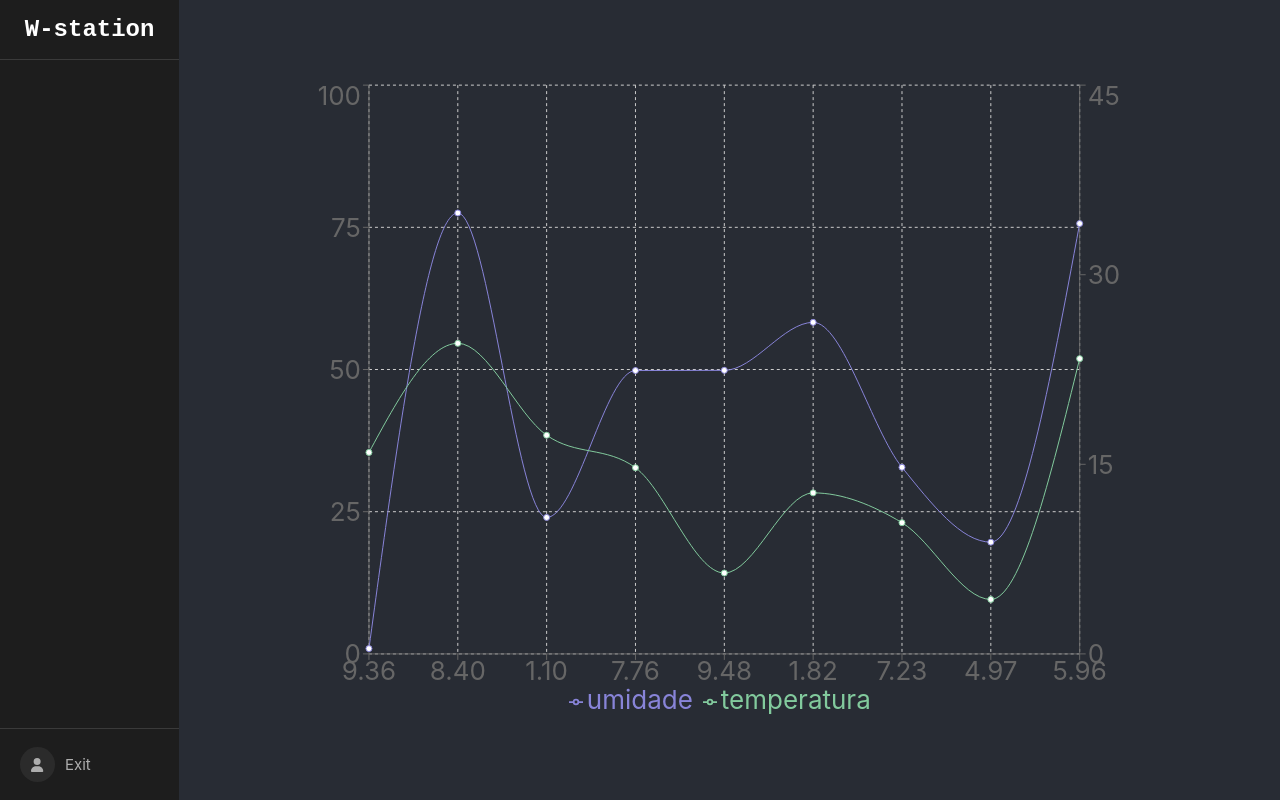
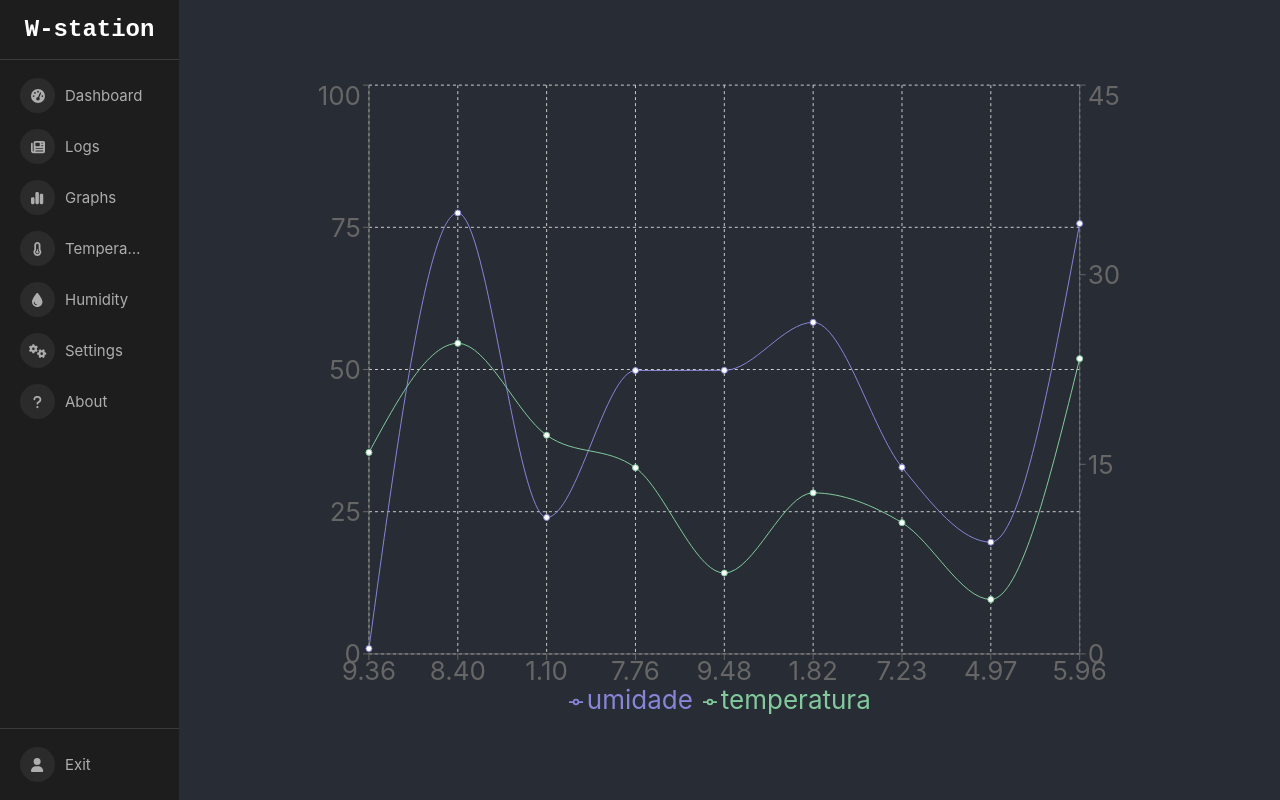
Before and after one commit to gab5987/wstation-frontend, a React (Create React App) app: page /home in a window 1280 px wide. Built offline with nearby package versions, Linux system fonts and the light colour scheme; no server answers.

Commit message:
FIx: sidebar itens

```diff
--- a/src/components/Sidebar.tsx
+++ b/src/components/Sidebar.tsx
@@ -5,7 +5,6 @@ import {
     faGaugeHigh,
     faQuestion,
     faUser,
-    faUserCog,
     faNewspaper,
     faTemperatureQuarter,
     faDroplet,
@@ -26,7 +25,33 @@ const Sidebar = (props: any) => {
 
             <SidebarContent>
                 <Menu iconShape="circle">
+                    <MenuItem icon={<FontAwesomeIcon icon={faGaugeHigh} />}>
+                        <a href="/home"> Dashboard </a>
+                    </MenuItem>
 
+                    <MenuItem icon={<FontAwesomeIcon icon={faNewspaper} />}>
+                        <a href="/about"> Logs </a>
+                    </MenuItem>
+
+                    <MenuItem icon={<FontAwesomeIcon icon={faChartSimple} />}>
+                        <a href="/about"> Graphs </a>
+                    </MenuItem>
+
+                    <MenuItem icon={<FontAwesomeIcon icon={faTemperatureQuarter} />}>
+                        <a href="/about"> Temperature </a>
+                    </MenuItem>
+
+                    <MenuItem icon={<FontAwesomeIcon icon={faDroplet} />}>
+                        <a href="/about"> Humidity </a>
+                    </MenuItem>
+
+                    <MenuItem icon={<FontAwesomeIcon icon={faGears} />}>
+                        <a href="/about"> Settings </a>
+                    </MenuItem>
+
+                    <MenuItem icon={<FontAwesomeIcon icon={faQuestion} />}>
+                        <a href="/about"> About </a>
+                    </MenuItem>
                 </Menu>
             </SidebarContent>
 
@@ -42,31 +67,3 @@ const Sidebar = (props: any) => {
     );
 }
 export default Sidebar;
-
-// <MenuItem icon={<FontAwesomeIcon icon={faGaugeHigh} />}>
-//                         <a href="/home"> Dashboard </a>
-//                     </MenuItem>
-
-//                     <MenuItem icon={<FontAwesomeIcon icon={faNewspaper} />}>
-//                         <a href="/about"> Logs </a>
-//                     </MenuItem>
-
-//                     <MenuItem icon={<FontAwesomeIcon icon={faChartSimple} />}>
-//                         <a href="/about"> Graphs </a>
-//                     </MenuItem>
-
-//                     <MenuItem icon={<FontAwesomeIcon icon={faTemperatureQuarter} />}>
-//                         <a href="/about"> Temperature </a>
-//                     </MenuItem>
-
-//                     <MenuItem icon={<FontAwesomeIcon icon={faDroplet} />}>
-//                         <a href="/about"> Humidity </a>
-//                     </MenuItem>
-
-//                     <MenuItem icon={<FontAwesomeIcon icon={faGears} />}>
-//                         <a href="/about"> Settings </a>
-//                     </MenuItem>
-
-//                     <MenuItem icon={<FontAwesomeIcon icon={faQuestion} />}>
-//                         <a href="/about"> About </a>
-//                     </MenuItem>
```
